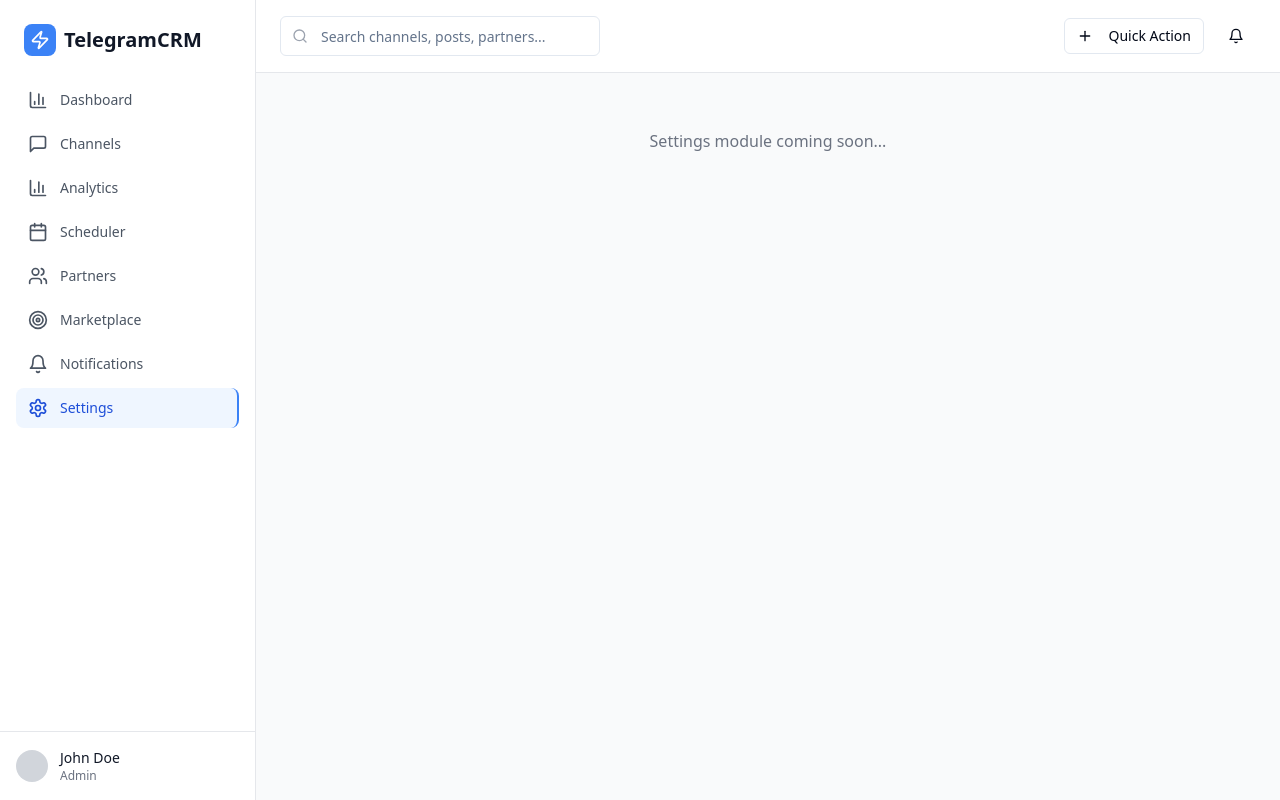
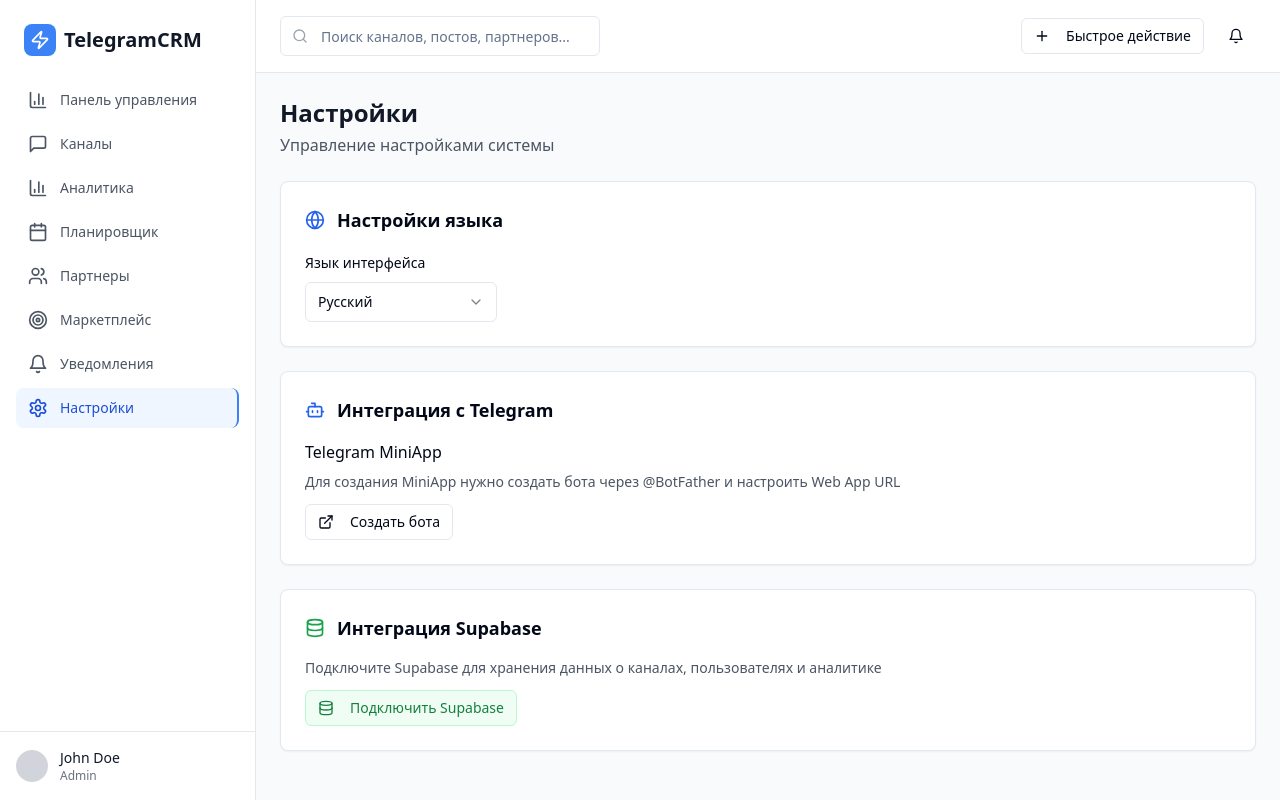
Before and after one commit to anvlasv/telegram-nexus-crm, a React (Vite) app: page /settings in a window 1280 px wide. Built offline with nearby package versions, Linux system fonts and the light colour scheme.

Commit message:
Add language selection and Supabase integration
- Implemented language selection (English/Russian).
- Added instructions on how to view the Telegram MiniApp.
- Prepared for Supabase backend integration.

```diff
--- a/src/App.tsx
+++ b/src/App.tsx
@@ -4,16 +4,19 @@ import { Toaster as Sonner } from "@/components/ui/sonner";
 import { TooltipProvider } from "@/components/ui/tooltip";
 import { QueryClient, QueryClientProvider } from "@tanstack/react-query";
 import { BrowserRouter, Routes, Route } from "react-router-dom";
+import { LanguageProvider } from "@/contexts/LanguageContext";
 import { Layout } from "./components/Layout";
 import { Dashboard } from "./components/Dashboard";
 import { ChannelManagement } from "./components/ChannelManagement";
 import { Analytics } from "./components/Analytics";
+import { Settings } from "./components/Settings";
 import NotFound from "./pages/NotFound";
 
 const queryClient = new QueryClient();
 
 const App = () => (
   <QueryClientProvider client={queryClient}>
+    <LanguageProvider>
       <TooltipProvider>
         <Toaster />
         <Sonner />
@@ -23,16 +26,17 @@ const App = () => (
               <Route path="/" element={<Dashboard />} />
               <Route path="/channels" element={<ChannelManagement />} />
               <Route path="/analytics" element={<Analytics />} />
-            <Route path="/scheduler" element={<div className="p-8 text-center text-gray-500">Scheduler module coming soon...</div>} />
-            <Route path="/partners" element={<div className="p-8 text-center text-gray-500">Partners module coming soon...</div>} />
-            <Route path="/marketplace" element={<div className="p-8 text-center text-gray-500">Marketplace module coming soon...</div>} />
-            <Route path="/notifications" element={<div className="p-8 text-center text-gray-500">Notifications module coming soon...</div>} />
-            <Route path="/settings" element={<div className="p-8 text-center text-gray-500">Settings module coming soon...</div>} />
+              <Route path="/scheduler" element={<div className="p-8 text-center text-gray-500">Модуль планировщика скоро появится...</div>} />
+              <Route path="/partners" element={<div className="p-8 text-center text-gray-500">Модуль партнеров скоро появится...</div>} />
+              <Route path="/marketplace" element={<div className="p-8 text-center text-gray-500">Маркетплейс скоро появится...</div>} />
+              <Route path="/notifications" element={<div className="p-8 text-center text-gray-500">Уведомления скоро появятся...</div>} />
+              <Route path="/settings" element={<Settings />} />
               <Route path="*" element={<NotFound />} />
             </Routes>
           </Layout>
         </BrowserRouter>
       </TooltipProvider>
+    </LanguageProvider>
   </QueryClientProvider>
 );
 
--- /dev/null
+++ b/src/components/Settings.tsx
@@ -0,0 +1,81 @@
+
+import React from 'react';
+import { Card } from '@/components/ui/card';
+import { Label } from '@/components/ui/label';
+import { Button } from '@/components/ui/button';
+import { Select, SelectContent, SelectItem, SelectTrigger, SelectValue } from '@/components/ui/select';
+import { useLanguage } from '@/contexts/LanguageContext';
+import { Globe, Bot, Database, ExternalLink } from 'lucide-react';
+
+export const Settings: React.FC = () => {
+  const { language, setLanguage, t } = useLanguage();
+
+  return (
+    <div className="space-y-6">
+      <div>
+        <h1 className="text-2xl font-bold text-gray-900">{t('settings')}</h1>
+        <p className="text-gray-600 mt-1">Управление настройками системы</p>
+      </div>
+
+      {/* Language Settings */}
+      <Card className="p-6">
+        <div className="flex items-center space-x-3 mb-4">
+          <Globe className="h-5 w-5 text-blue-600" />
+          <h2 className="text-lg font-semibold">{t('language-settings')}</h2>
+        </div>
+
+        <div className="space-y-4">
+          <div>
+            <Label htmlFor="language">{t('interface-language')}</Label>
+            <Select value={language} onValueChange={(value: 'ru' | 'en') => setLanguage(value)}>
+              <SelectTrigger className="w-48 mt-2">
+                <SelectValue placeholder={t('select-language')} />
+              </SelectTrigger>
+              <SelectContent>
+                <SelectItem value="ru">{t('russian')}</SelectItem>
+                <SelectItem value="en">{t('english')}</SelectItem>
+              </SelectContent>
+            </Select>
+          </div>
+        </div>
+      </Card>
+
+      {/* Telegram Integration */}
+      <Card className="p-6">
+        <div className="flex items-center space-x-3 mb-4">
+          <Bot className="h-5 w-5 text-blue-600" />
+          <h2 className="text-lg font-semibold">{t('telegram-integration')}</h2>
+        </div>
+
+        <div className="space-y-4">
+          <div>
+            <h3 className="font-medium mb-2">{t('miniapp-info')}</h3>
+            <p className="text-sm text-gray-600 mb-3">{t('miniapp-description')}</p>
+            <Button variant="outline" size="sm">
+              <ExternalLink className="h-4 w-4 mr-2" />
+              Создать бота
+            </Button>
+          </div>
+        </div>
+      </Card>
+
+      {/* Supabase Integration */}
+      <Card className="p-6">
+        <div className="flex items-center space-x-3 mb-4">
+          <Database className="h-5 w-5 text-green-600" />
+          <h2 className="text-lg font-semibold">{t('supabase-integration')}</h2>
+        </div>
+
+        <div className="space-y-4">
+          <div>
+            <p className="text-sm text-gray-600 mb-3">{t('supabase-description')}</p>
+            <Button variant="outline" size="sm" className="bg-green-50 border-green-200 text-green-700 hover:bg-green-100">
+              <Database className="h-4 w-4 mr-2" />
+              Подключить Supabase
+            </Button>
+          </div>
+        </div>
+      </Card>
+    </div>
+  );
+};
--- a/src/components/Sidebar.tsx
+++ b/src/components/Sidebar.tsx
@@ -12,20 +12,22 @@ import {
   Bell
 } from 'lucide-react';
 import { cn } from '@/lib/utils';
+import { useLanguage } from '@/contexts/LanguageContext';
 
 const navigation = [
-  { name: 'Dashboard', href: '/', icon: BarChart3 },
-  { name: 'Channels', href: '/channels', icon: MessageSquare },
-  { name: 'Analytics', href: '/analytics', icon: BarChart3 },
-  { name: 'Scheduler', href: '/scheduler', icon: Calendar },
-  { name: 'Partners', href: '/partners', icon: Users },
-  { name: 'Marketplace', href: '/marketplace', icon: Target },
-  { name: 'Notifications', href: '/notifications', icon: Bell },
-  { name: 'Settings', href: '/settings', icon: Settings },
+  { name: 'dashboard', href: '/', icon: BarChart3 },
+  { name: 'channels', href: '/channels', icon: MessageSquare },
+  { name: 'analytics', href: '/analytics', icon: BarChart3 },
+  { name: 'scheduler', href: '/scheduler', icon: Calendar },
+  { name: 'partners', href: '/partners', icon: Users },
+  { name: 'marketplace', href: '/marketplace', icon: Target },
+  { name: 'notifications', href: '/notifications', icon: Bell },
+  { name: 'settings', href: '/settings', icon: Settings },
 ];
 
 export const Sidebar: React.FC = () => {
   const location = useLocation();
+  const { t } = useLanguage();
 
   return (
     <div className="w-64 bg-white border-r border-gray-200 flex flex-col">
@@ -53,7 +55,7 @@ export const Sidebar: React.FC = () => {
               )}
             >
               <item.icon className="mr-3 h-5 w-5" />
-              {item.name}
+              {t(item.name)}
             </Link>
           );
         })}
--- a/src/components/TopNav.tsx
+++ b/src/components/TopNav.tsx
@@ -3,8 +3,11 @@ import React from 'react';
 import { Bell, Search, Plus } from 'lucide-react';
 import { Button } from '@/components/ui/button';
 import { Input } from '@/components/ui/input';
+import { useLanguage } from '@/contexts/LanguageContext';
 
 export const TopNav: React.FC = () => {
+  const { t } = useLanguage();
+
   return (
     <header className="bg-white border-b border-gray-200 px-6 py-4">
       <div className="flex items-center justify-between">
@@ -12,7 +15,7 @@ export const TopNav: React.FC = () => {
           <div className="relative">
             <Search className="absolute left-3 top-1/2 transform -translate-y-1/2 h-4 w-4 text-gray-400" />
             <Input
-              placeholder="Search channels, posts, partners..."
+              placeholder={t('search-placeholder')}
               className="pl-10 w-80"
             />
           </div>
@@ -21,7 +24,7 @@ export const TopNav: React.FC = () => {
         <div className="flex items-center space-x-3">
           <Button variant="outline" size="sm">
             <Plus className="h-4 w-4 mr-2" />
-            Quick Action
+            {t('quick-action')}
           </Button>
           <Button variant="ghost" size="sm">
             <Bell className="h-4 w-4" />
--- /dev/null
+++ b/src/contexts/LanguageContext.tsx
@@ -0,0 +1,83 @@
+
+import React, { createContext, useContext, useState, ReactNode } from 'react';
+
+type Language = 'ru' | 'en';
+
+interface LanguageContextType {
+  language: Language;
+  setLanguage: (lang: Language) => void;
+  t: (key: string) => string;
+}
+
+const translations = {
+  ru: {
+    dashboard: 'Панель управления',
+    channels: 'Каналы',
+    analytics: 'Аналитика',
+    scheduler: 'Планировщик',
+    partners: 'Партнеры',
+    marketplace: 'Маркетплейс',
+    notifications: 'Уведомления',
+    settings: 'Настройки',
+    'quick-action': 'Быстрое действие',
+    'search-placeholder': 'Поиск каналов, постов, партнеров...',
+    'language-settings': 'Настройки языка',
+    'interface-language': 'Язык интерфейса',
+    'select-language': 'Выберите язык',
+    'russian': 'Русский',
+    'english': 'English',
+    'save': 'Сохранить',
+    'telegram-integration': 'Интеграция с Telegram',
+    'miniapp-info': 'Telegram MiniApp',
+    'miniapp-description': 'Для создания MiniApp нужно создать бота через @BotFather и настроить Web App URL',
+    'supabase-integration': 'Интеграция Supabase',
+    'supabase-description': 'Подключите Supabase для хранения данных о каналах, пользователях и аналитике'
+  },
+  en: {
+    dashboard: 'Dashboard',
+    channels: 'Channels',
+    analytics: 'Analytics',
+    scheduler: 'Scheduler',
+    partners: 'Partners',
+    marketplace: 'Marketplace',
+    notifications: 'Notifications',
+    settings: 'Settings',
+    'quick-action': 'Quick Action',
+    'search-placeholder': 'Search channels, posts, partners...',
+    'language-settings': 'Language Settings',
+    'interface-language': 'Interface Language',
+    'select-language': 'Select Language',
+    'russian': 'Русский',
+    'english': 'English',
+    'save': 'Save',
+    'telegram-integration': 'Telegram Integration',
+    'miniapp-info': 'Telegram MiniApp',
+    'miniapp-description': 'To create MiniApp, create a bot via @BotFather and configure Web App URL',
+    'supabase-integration': 'Supabase Integration',
+    'supabase-description': 'Connect Supabase to store channels, users and analytics data'
+  }
+};
+
+const LanguageContext = createContext<LanguageContextType | undefined>(undefined);
+
+export const LanguageProvider: React.FC<{ children: ReactNode }> = ({ children }) => {
+  const [language, setLanguage] = useState<Language>('ru');
+
+  const t = (key: string): string => {
+    return translations[language][key] || key;
+  };
+
+  return (
+    <LanguageContext.Provider value={{ language, setLanguage, t }}>
+      {children}
+    </LanguageContext.Provider>
+  );
+};
+
+export const useLanguage = () => {
+  const context = useContext(LanguageContext);
+  if (context === undefined) {
+    throw new Error('useLanguage must be used within a LanguageProvider');
+  }
+  return context;
+};
```
Lines whose indentation alone changed are shown as unchanged.
